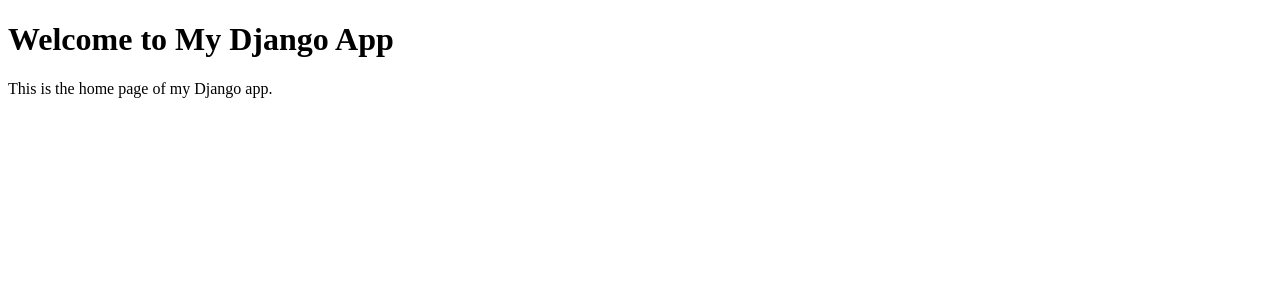
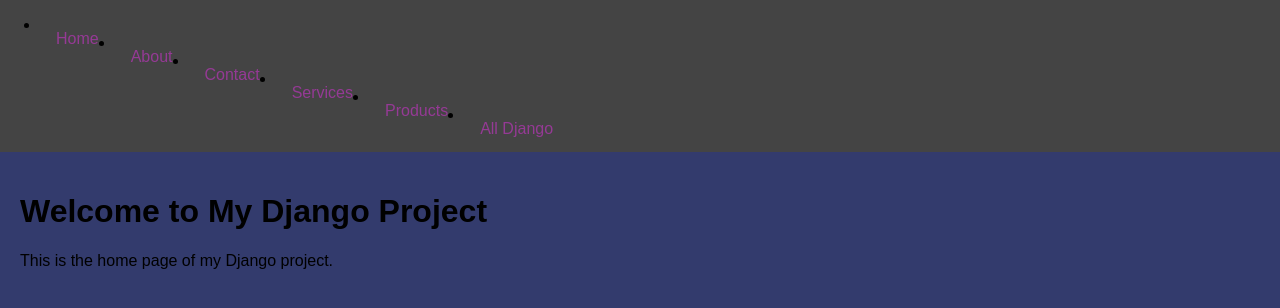
Before and after one commit to Rajdeep-Biswas7/django_project2, a Django app: page /all-django/all-django/ in a window 1280 px wide. Shown: the top 308 px of the page. Run offline with Django 5.2, Linux system fonts and the light colour scheme.

Commit message:
refactor templates and styles: update all_django.html to extend layout and improve styling in layout.html and style.css

```diff
--- a/application/templates/frontend/all_django.html
+++ b/application/templates/frontend/all_django.html
@@ -1,13 +1,10 @@
-<!DOCTYPE html>
-<html lang="en">
-<head>
-    <meta charset="UTF-8">
-    <meta name="viewport" content="width=device-width, initial-scale=1.0">
-    <title>Django App</title>
+{% extends 'website/layout.html' %}
 
-</head>
-<body>
-    <h1>Welcome to My Django App</h1>
-    <p>This is the home page of my Django app.</p>
-</body>
-</html>
+{% block title %}
+    Home
+{% endblock %}
+
+{% block content %}
+    <h1>Welcome to My Django Project</h1>
+    <p>This is the home page of my Django project.</p>
+{% endblock %}
--- a/static/style.css
+++ b/static/style.css
@@ -2,11 +2,11 @@
     font-family: Arial, sans-serif;
     margin: 0;
     padding: 0;
-    background-color: #f4f4f4;
+    background-color: #333b6d;
 }
 header {
     background-color: #333;
-    color: #fff;
+    color: #79d749;
     padding: 20px;
     text-align: center;
 }
@@ -17,13 +17,13 @@
 nav a {
     float: left;
     display: block;
-    color: #fff;
+    color: #953a95;
     text-align: center;
     padding: 14px 16px;
     text-decoration: none;
 }
 nav a:hover {
-    background-color: #ddd;
+    background-color: #a11818;
     color: black;
 }
 main {
@@ -31,7 +31,7 @@
 }
 footer {
     background-color: #333;
-    color: #fff;
+    color: #3599af;
     text-align: center;
     padding: 10px;
     position: fixed;
--- a/templates/website/layout.html
+++ b/templates/website/layout.html
@@ -9,7 +9,7 @@
         Default Title
         {% endblock %}
     </title>
-    <link rel="stylesheet" href="{% static 'static/styles.css' %}">
+    <link rel="stylesheet" href="{% static 'style.css' %}">
 </head>
 <body>
     <nav>
```
